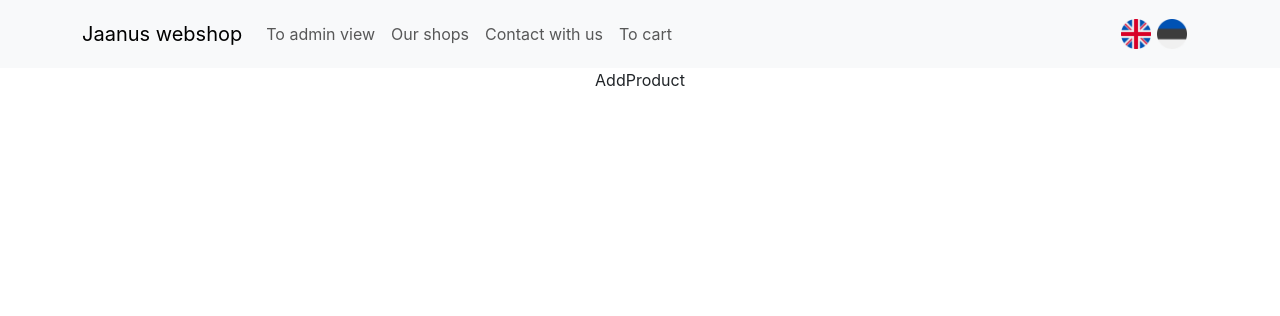
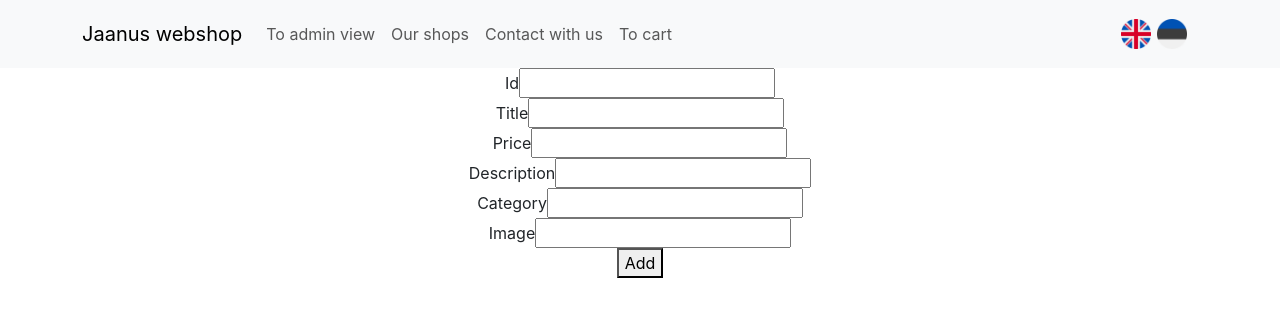
Before and after one commit to jaanus-pi/React-12-2023, a React (Create React App) app in the folder webshop/: page /admin/add in a window 1280 px wide. Shown: the top 316 px of the page. Built offline with nearby package versions, Linux system fonts and the light colour scheme.

Commit message:
Add products

```diff
--- a/webshop/src/i18n/english.json
+++ b/webshop/src/i18n/english.json
@@ -8,5 +8,11 @@
   "add-product": "Add product",
   "maintain-products": "Maintain products",
   "delete": "Delete",
-  "change": "Change"
+  "change": "Change",
+  "add": "Add",
+  "title": "Title",
+  "price": "Price",
+  "description": "Description",
+  "category": "Category",
+  "image": "Image"
 }
--- a/webshop/src/i18n/estonian.json
+++ b/webshop/src/i18n/estonian.json
@@ -8,5 +8,11 @@
   "add-product": "Lisa toode",
   "maintain-products": "Halda tooteid",
   "delete": "Kustuta",
-  "change": "Muuda"
+  "change": "Muuda",
+  "add": "Lisa",
+  "title": "Nimetus",
+  "price": "Hind",
+  "description": "Kirjeldus",
+  "category": "Kategooria",
+  "image": "Pilt"
 }
--- a/webshop/src/pages/admin/AddProduct.jsx
+++ b/webshop/src/pages/admin/AddProduct.jsx
@@ -1,8 +1,47 @@
-import React from 'react'
+import React, { useRef } from 'react'
+import productsFromFile from '../../data/products.json'
+import { useTranslation } from 'react-i18next';
 
 const AddProduct = () => {
+  const { t } = useTranslation();
+  const idRef = useRef();
+  const titleRef = useRef();
+  const priceRef = useRef();
+  const descriptionRef = useRef();
+  const categoryRef = useRef();
+  const imageRef = useRef();
+
+  const updateProduct = () => {
+    productsFromFile.push({
+      "id": Number(idRef.current.value),
+      "title": titleRef.current.value,
+      "price": Number(priceRef.current.value),
+      "description": descriptionRef.current.value,
+      "category": categoryRef.current.value,
+      "image": imageRef.current.value,
+      "rating": {
+        "rate": 0,
+        "count": 0
+      }
+    });
+  }
+
   return (
-    <div>AddProduct</div>
+    <div>
+      <label>Id</label>
+      <input type='number' ref={idRef} /> <br />
+      <label>{t('title')}</label>
+      <input type='text' ref={titleRef} /> <br />
+      <label>{t('price')}</label>
+      <input type='number' ref={priceRef} /> <br />
+      <label>{t('description')}</label>
+      <input type='text' ref={descriptionRef} /> <br />
+      <label>{t('category')}</label>
+      <input type='text' ref={categoryRef} /> <br />
+      <label>{t('image')}</label>
+      <input type='text' ref={imageRef} /> <br />
+      <button onClick={updateProduct}>{t('add')}</button>
+    </div>
   )
 }
 
```
